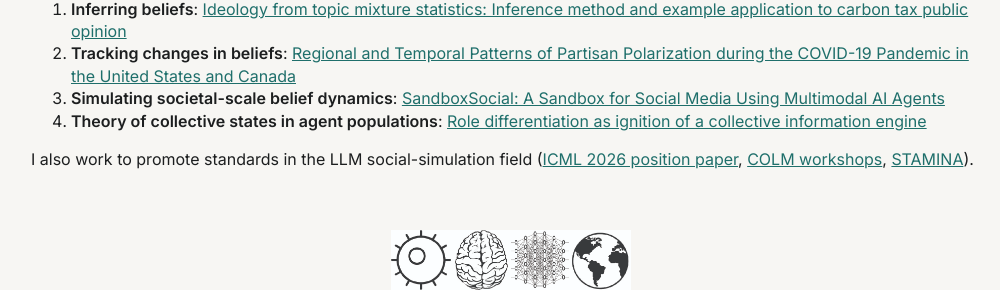
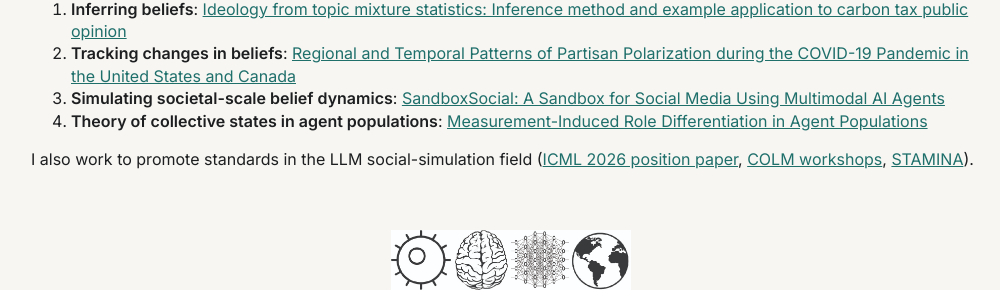
Before and after one commit to mptouzel/mptouzel.github.io, a Jekyll site: the page built from index.html, in a window 1280 px wide. Shown: the part 2068-2358 px from the top of the page, without its empty margins (129-1129 px from the left). Built offline with Jekyll 4.4.1, drawn with Linux system fonts in a browser that asks for light colours; a style sheet for code colours, icons or effects is not loaded.

Commit message:
Use the updated title of the role-differentiation preprint
Co-Authored-By: Claude Opus 5.5 <noreply@anthropic.com>

```diff
--- a/_data/publications.yml
+++ b/_data/publications.yml
@@ -16,7 +16,7 @@
     - label: "workshop paper"
       url: https://blackboxnlp.github.io/2026/accepted_papers/
 
-- title: "Role differentiation as ignition of a collective information engine: Structuration in Agent Populations"
+- title: "Measurement-Induced Role Differentiation in Agent Populations"
   author: "Puelma Touzel M."
   journal: "arXiv preprint"
   year: 2026
--- a/index.html
+++ b/index.html
@@ -86,7 +86,7 @@ Four connected lines of research, with an example paper from each:
     <li><b>Inferring beliefs</b>: <a href="https://www.cambridge.org/core/journals/environmental-data-science/article/ideology-from-topic-mixture-statistics-inference-method-and-example-application-to-carbon-tax-public-opinion/B06619E3412D326292200B8B263727A5">Ideology from topic mixture statistics: Inference method and example application to carbon tax public opinion</a></li>
     <li><b>Tracking changes in beliefs</b>: <a href="https://journals.plos.org/plosone/article?id=10.1371/journal.pone.0347327">Regional and Temporal Patterns of Partisan Polarization during the COVID-19 Pandemic in the United States and Canada</a></li>
     <li><b>Simulating societal-scale belief dynamics</b>: <a href="https://www.ijcai.org/proceedings/2025/1271">SandboxSocial: A Sandbox for Social Media Using Multimodal AI Agents</a></li>
-    <li><b>Theory of collective states in agent populations</b>: <a href="https://arxiv.org/abs/2609.05442">Role differentiation as ignition of a collective information engine</a></li>
+    <li><b>Theory of collective states in agent populations</b>: <a href="https://arxiv.org/abs/2609.05442">Measurement-Induced Role Differentiation in Agent Populations</a></li>
 </ol>
 <!-- <br><br> -->
 <!-- I've worked for the past decade at the burgeoning <b>intersection of behavioural sciences and artificial intelligence/machine learning</b>, building on my background in computational modelling and mathematical theory building from previous training in the physics of complex systems (for computational neuroscience) and in statistical biophysics (for immunology). I previously worked in the field of neuroAI, where I studied goal-oriented AI algorithms as models of human and animal behaviour and contributed to building that research community here in Montreal.  -->
```
